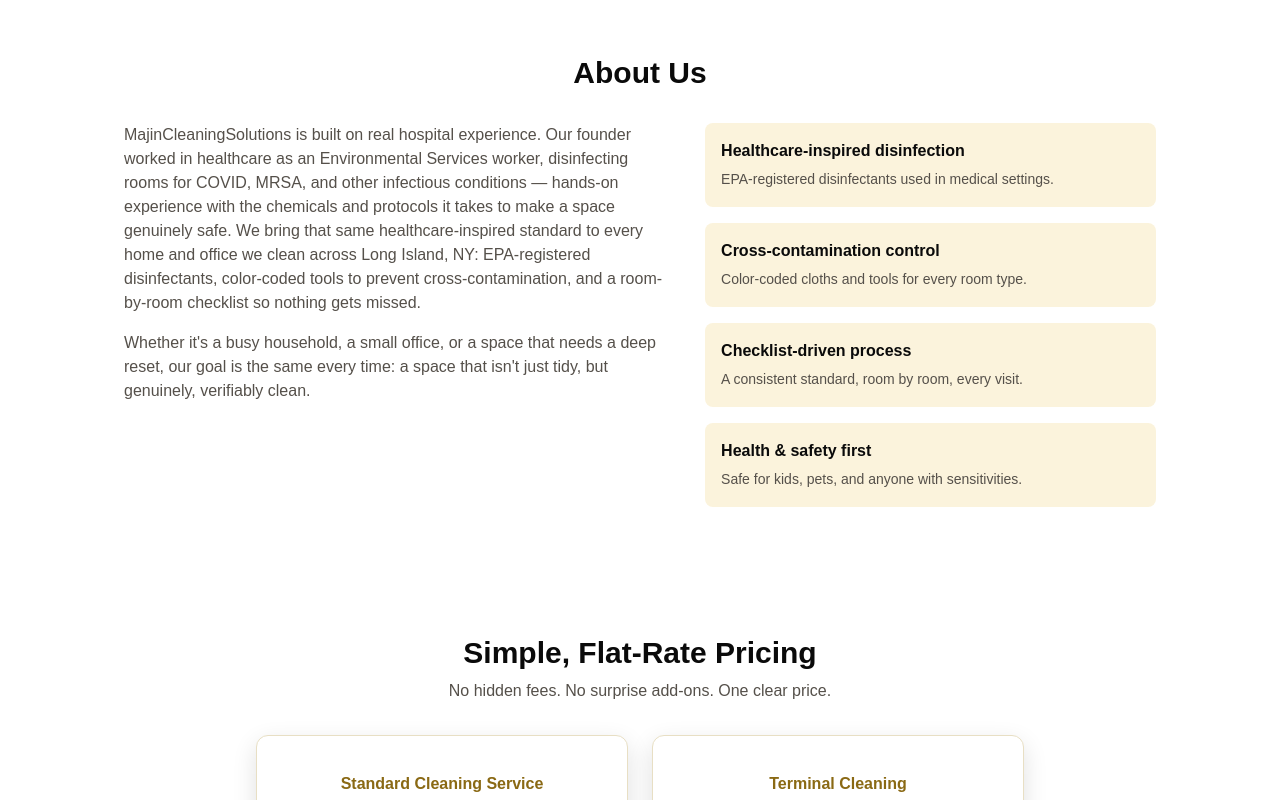
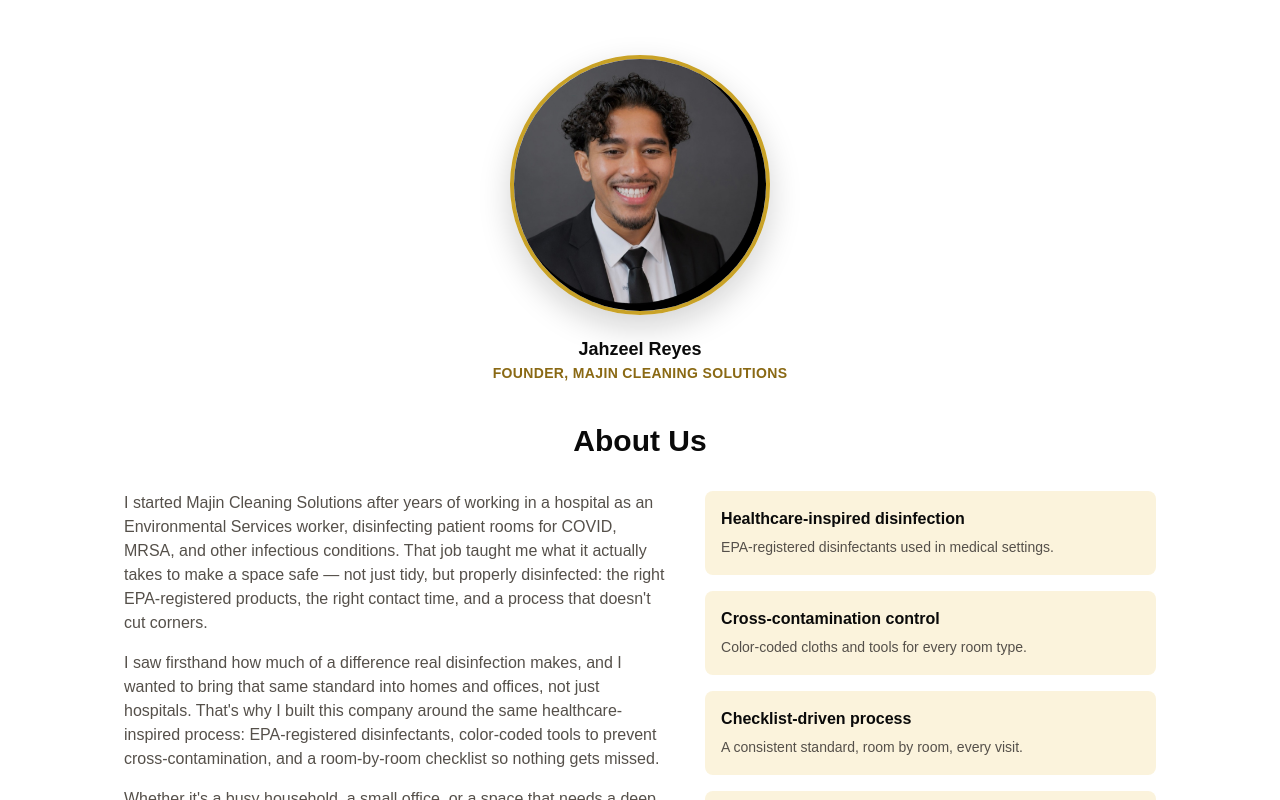
Before and after one commit to JahzeelReyes30/WebsiteProject, a Next.js app: page / in a window 1280 px wide. Shown: the part 580-1380 px from the top of the page. Built offline with nearby package versions, Linux system fonts and the light colour scheme; no server answers.

Commit message:
Auto-save: 2026-07-14T00:38:07

```diff
--- a/components/About.tsx
+++ b/components/About.tsx
@@ -1,3 +1,5 @@
+import Image from "next/image";
+
 const POINTS = [
   {
     title: "Healthcare-inspired disinfection",
@@ -21,21 +23,41 @@
   return (
     <section id="about" className="py-16">
       <div className="mx-auto max-w-[1080px] px-6">
+        <div className="mb-10 flex flex-col items-center text-center">
+          <Image
+            src="/images/founder-headshot.jpg"
+            alt="Jahzeel Reyes, founder of Majin Cleaning Solutions"
+            width={260}
+            height={260}
+            className="h-[220px] w-[220px] rounded-full border-4 border-[#C9A227] object-cover shadow-[0_12px_32px_rgba(10,10,10,0.18)] sm:h-[260px] sm:w-[260px]"
+            priority
+          />
+          <p className="mt-5 text-lg font-bold text-[#0A0A0A]">Jahzeel Reyes</p>
+          <p className="text-sm font-semibold uppercase tracking-wide text-[#8A6914]">
+            Founder, Majin Cleaning Solutions
+          </p>
+        </div>
+
         <h2 className="mb-8 text-center text-3xl font-bold text-[#0A0A0A]">About Us</h2>
         <div className="grid gap-10 md:grid-cols-[1.2fr_1fr] md:items-start">
           <div className="space-y-4 text-[#55504A]">
             <p>
-              MajinCleaningSolutions is built on real hospital experience. Our founder worked
-              in healthcare as an Environmental Services worker, disinfecting rooms for
-              COVID, MRSA, and other infectious conditions — hands-on experience with the
-              chemicals and protocols it takes to make a space genuinely safe. We bring that
-              same healthcare-inspired standard to every home and office we clean across
-              Long Island, NY: EPA-registered disinfectants, color-coded tools to prevent
-              cross-contamination, and a room-by-room checklist so nothing gets missed.
+              I started Majin Cleaning Solutions after years of working in a hospital as an
+              Environmental Services worker, disinfecting patient rooms for COVID, MRSA, and
+              other infectious conditions. That job taught me what it actually takes to make a
+              space safe — not just tidy, but properly disinfected: the right EPA-registered
+              products, the right contact time, and a process that doesn&apos;t cut corners.
+            </p>
+            <p>
+              I saw firsthand how much of a difference real disinfection makes, and I wanted to
+              bring that same standard into homes and offices, not just hospitals. That&apos;s
+              why I built this company around the same healthcare-inspired process: EPA-registered
+              disinfectants, color-coded tools to prevent cross-contamination, and a room-by-room
+              checklist so nothing gets missed.
             </p>
             <p>
               Whether it&apos;s a busy household, a small office, or a space that needs a deep
-              reset, our goal is the same every time: a space that isn&apos;t just tidy, but
+              reset, my goal is the same every time: a space that isn&apos;t just tidy, but
               genuinely, verifiably clean.
             </p>
           </div>
```
Also changed, not shown: public/images/founder-headshot.jpg (added).
